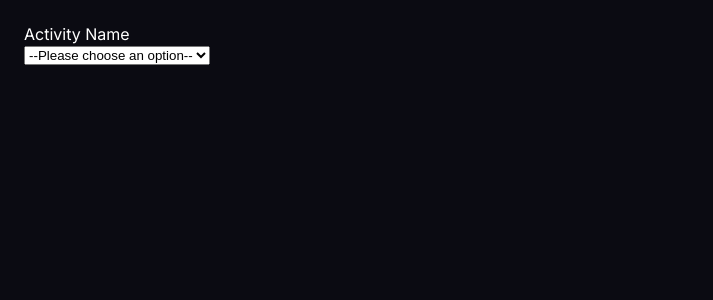
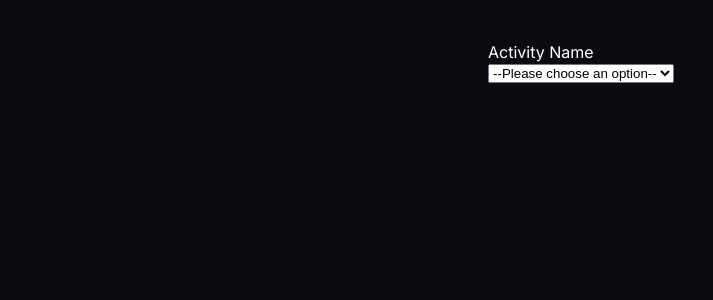
Before and after one commit to michaelpaulcuccia/nextbigthing, a Next.js app in the folder client/: page / in a window 1280 px wide. Shown: the top 300 px of the page, without its empty margins (0-713 px from the left). Built offline with nearby package versions, Linux system fonts and the light colour scheme.

Commit message:
tweeks layout

```diff
--- a/client/app/components/ActivityForm.jsx
+++ b/client/app/components/ActivityForm.jsx
@@ -171,7 +171,7 @@ export default function ActivityForm() {
               <textarea
                 maxlength="25"
                 onChange={(e) => [
-                  setStat1Data(e.target.value + ' mi'),
+                  setStat1Data(e.target.value),
                   setStat1Title('distance')
                 ]}
                 value={stat1}
@@ -185,7 +185,7 @@ export default function ActivityForm() {
               <textarea
                 maxlength="25"
                 onChange={(e) => [
-                  setStat2Data(e.target.value + ' min'),
+                  setStat2Data(e.target.value),
                   setStat2Title('time')
                 ]}
                 value={stat2}
@@ -199,7 +199,7 @@ export default function ActivityForm() {
               <textarea
                 maxlength="25"
                 onChange={(e) => [
-                  setStat3Data(e.target.value + ' mph'),
+                  setStat3Data(e.target.value),
                   setStat3Title('speed')
                 ]}
                 value={stat3}
@@ -219,7 +219,7 @@ export default function ActivityForm() {
               <textarea
                 maxlength="25"
                 onChange={(e) => [
-                  setStat1Data(e.target.value + ' mi'),
+                  setStat1Data(e.target.value),
                   setStat1Title('distance')
                 ]}
                 value={stat1}
@@ -233,7 +233,7 @@ export default function ActivityForm() {
               <textarea
                 maxlength="25"
                 onChange={(e) => [
-                  setStat2Data(e.target.value + ' min'),
+                  setStat2Data(e.target.value),
                   setStat2Title('time')
                 ]}
                 value={stat2}
@@ -247,7 +247,7 @@ export default function ActivityForm() {
               <textarea
                 maxlength="25"
                 onChange={(e) => [
-                  setStat3Data(e.target.value + ' mph'),
+                  setStat3Data(e.target.value),
                   setStat3Title('speed')
                 ]}
                 value={stat3}
@@ -282,7 +282,7 @@ export default function ActivityForm() {
               <textarea
                 maxlength="25"
                 onChange={(e) => [
-                  setStat2Data(e.target.value + ' min'),
+                  setStat2Data(e.target.value),
                   setStat2Title('time')
                 ]}
                 value={stat2}
@@ -296,7 +296,7 @@ export default function ActivityForm() {
               <textarea
                 maxlength="25"
                 onChange={(e) => [
-                  setStat3Data(e.target.value + ' min'),
+                  setStat3Data(e.target.value),
                   setStat3Title('max retention')
                 ]}
                 value={stat3}
--- a/client/app/components/Box.jsx
+++ b/client/app/components/Box.jsx
@@ -10,11 +10,13 @@ const Root = styled.div`
     display: flex;
     flex-direction: column;
     width: 320px;
+    margin: 16px 8px;
 
     //DESKTOP
     @media (min-width: ${breakpoint.MOBILE}) {
         width: 475px;
         padding: 24px 16px;
+        margin: 24px 8px;
     }
 
 `;
--- /dev/null
+++ b/client/app/components/Container.jsx
@@ -0,0 +1,25 @@
+"use client";
+
+import React from 'react';
+import styled from 'styled-components';
+import * as breakpoint from '../constants/breakpoints';
+
+const StyledContainer = styled.div`
+  display: flex;
+  flex-direction: column;
+  align-items: center;
+  padding: 18px 12px;
+  margin-left: auto;
+  margin-right: auto;
+
+   //DESKTOP
+   @media (min-width: ${breakpoint.MOBILE}) {
+      max-width: 1200px;
+    }
+`;
+
+export default function Container({children}) {
+  return (
+    <StyledContainer>{children}</StyledContainer>
+  )
+}
--- a/client/app/globals.css
+++ b/client/app/globals.css
@@ -12,10 +12,8 @@
 
 html,
 body {
-  max-width: 100vw;
-  overflow-x: hidden;
   background: #0B0B12;
-  font-family: var(--font-mono)
+  font-family: var(--font-mono);
 }
 
 a {
--- a/client/app/layout.js
+++ b/client/app/layout.js
@@ -1,6 +1,7 @@
 import { Inter } from 'next/font/google'
 import StyledComponentsRegistry from './lib/registry';
 import './globals.css';
+import Container from './components/Container';
 
 const inter = Inter({ subsets: ['latin'] })
 
@@ -13,7 +14,11 @@ export default function RootLayout({ children }) {
   return (
     <html lang="en">
       <body className={inter.className}>
-        <StyledComponentsRegistry>{children}</StyledComponentsRegistry>
+        <StyledComponentsRegistry>
+            <Container>
+              {children}
+            </Container>
+          </StyledComponentsRegistry>
       </body>
     </html>
   )
```
